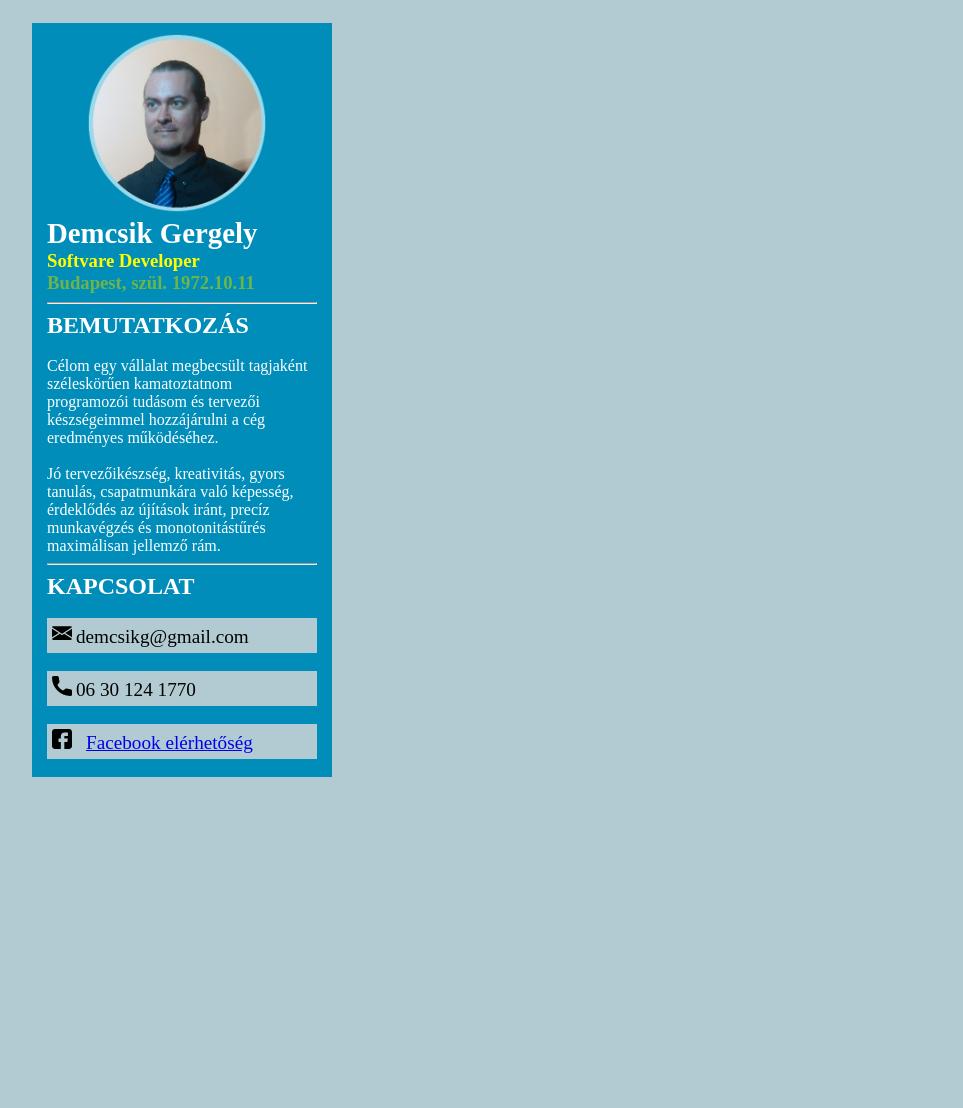
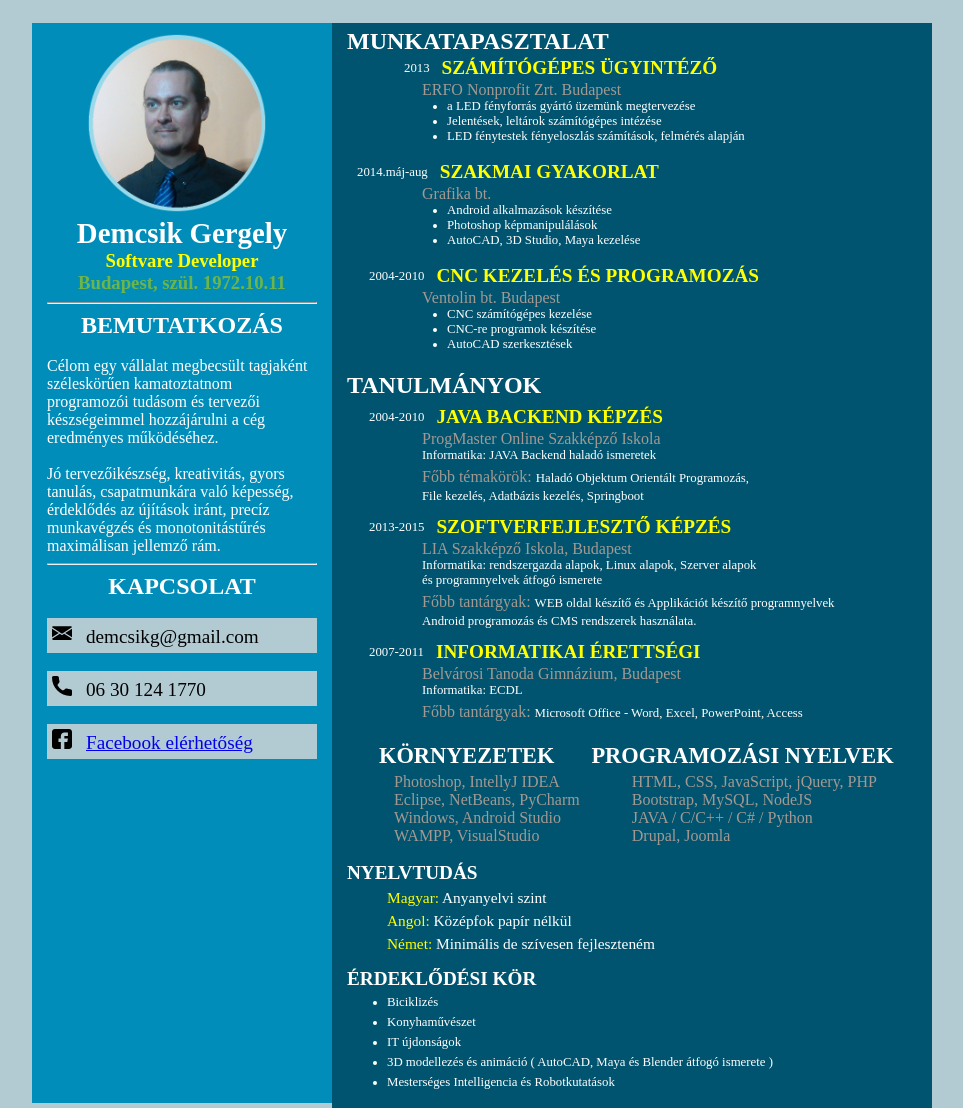
Before and after one commit to Demcsikgeri/oneletrajz, a plain HTML site: page index.html in a window 1280 px wide. Shown: the top 1108 px of the page, without its empty margins (26-989 px from the left). Before the commit the page ends 800 px from the top, so only its background shows below. Drawn offline with Linux system fonts and the light colour scheme.

Commit message:
Final changes HTML

```diff
--- a/index.html
+++ b/index.html
@@ -9,11 +9,11 @@
       <aside>
         <div class="in">
           <img class="img" src="img/CV Portré.png" alt="Portré képem" width="180" height="180">
-          <h1 class="whi big"><b>Demcsik Gergely</b></h1>
-          <h3 class="yel">Softvare Developer</h3>
-          <h3 class="grn">Budapest, szül. 1972.10.11</h3>
+          <h1 class="whi big mid"><b>Demcsik Gergely</b></h1>
+          <h3 class="yel mid">Softvare Developer</h3>
+          <h3 class="grn mid">Budapest, szül. 1972.10.11</h3>
           <hr>
-          <h1 class="whi">BEMUTATKOZÁS</h1><br>
+          <h1 class="whi mid">BEMUTATKOZÁS</h1><br>
           <p class="whi">Célom egy vállalat megbecsült tagjaként
             széleskörűen kamatoztatnom programozói tudásom és
             tervezői készségeimmel hozzájárulni
@@ -27,20 +27,143 @@
             monotonitástűrés maximálisan jellemző rám.
           </p>
           <hr>
-          <h1 class="whi">KAPCSOLAT</h1><br>
+          <h1 class="whi mid">KAPCSOLAT</h1><br>
           <div class="box">
             <img src="img/email.svg" alt="" width="20" height="20">
-            <span>demcsikg@gmail.com</span>
+            <span class="move">demcsikg@gmail.com</span>
           </div><br>
           <div class="box">
             <img src="img/call.svg" alt="" width="20" height="20">
-            <span>06 30 124 1770</span>
+            <span class="move">06 30 124 1770</span>
           </div><br>
           <div class="box">
             <img src="img/facebook.svg" alt="" width="20" height="20">
             <a href="https://www.facebook.com/demcsik.gergely/">Facebook elérhetőség</a>
           </div><br>
+          <p style="color: #008db9; padding-bottom: 6px">
+            <br><br><br><br><br><br><br><br><br><br><br><br><br><br><br><br>
+          </p>
         </div>
       </aside>
+      <article>
+        <div class="in butt">
+          <h1 class="whi up">MUNKATAPASZTALAT</h1>
+          <div class="mov">
+            <table>
+              <tr>
+                <td class="whi lit">2013</td>
+                <td class="yel more"><b>SZÁMÍTÓGÉPES ÜGYINTÉZŐ</b></td>
+              </tr>
+            </table>
+            <p class="gry pull">ERFO Nonprofit Zrt. Budapest</p>
+            <ol class="whi mov lit butt">
+              <li>a LED fényforrás gyártó üzemünk megtervezése</li>
+              <li>Jelentések, leltárok számítógépes intézése</li>
+              <li>LED fénytestek fényeloszlás számítások, felmérés alapján</li>
+            </ol>
+          </div>
+          <table style="padding-left: 3px">
+            <td class="whi lit">
+              2014.máj-aug
+            </td>
+            <td class="yel more"><b>SZAKMAI GYAKORLAT</b></td>
+          </table>
+          <div style="margin-left: 50px">
+            <p class="gry pull">Grafika bt.</p>
+            <ol class="whi mov lit butt">
+              <li>Android alkalmazások készítése</li>
+              <li>Photoshop képmanipulálások</li>
+              <li>AutoCAD, 3D Studio, Maya kezelése</li>
+            </ol>
+          </div>
+          <table style="padding-left: 15px">
+            <td class="whi lit">2004-2010</td>
+            <td class="yel more"><b>CNC KEZELÉS ÉS PROGRAMOZÁS</b></td>
+          </table>
+          <div style="margin-left: 50px">
+            <p class="gry pull">Ventolin bt. Budapest</p>
+            <ol class="whi mov lit butt">
+              <li>CNC számítógépes kezelése</li>
+              <li>CNC-re programok készítése</li>
+              <li>AutoCAD szerkesztések</li>
+            </ol>
+          </div>
+          <h1 class="whi up">TANULMÁNYOK</h1>
+          <table style="padding-left: 15px; padding-top: 5px">
+            <td class="whi lit">2004-2010</td>
+            <td class="yel more"><b>JAVA BACKEND KÉPZÉS</b></td>
+          </table>
+          <div style="margin-left: 50px">
+            <p class="gry pull">ProgMaster Online Szakképző Iskola</p>
+            <p class="whi pull but lit">Informatika: JAVA Backend haladó ismeretek</p>
+              <p class="gry pull">Főbb témakörök:
+              <span class="whi lit">Haladó Objektum Orientált Programozás, <br>File kezelés, Adatbázis kezelés, Springboot</span></p>
+          </div>
+          <table style="padding-left: 15px; padding-top: 10px">
+            <td class="whi lit">2013-2015</td>
+            <td class="yel more"><b>SZOFTVERFEJLESZTŐ KÉPZÉS</b></td>
+          </table>
+          <div style="margin-left: 50px">
+            <p class="gry pull">LIA Szakképző Iskola, Budapest</p>
+            <p class="whi pull but lit">Informatika: rendszergazda alapok, Linux alapok, Szerver alapok <br>és programnyelvek átfogó ismerete</p>
+              <p class="gry pull">Főbb tantárgyak:
+              <span class="whi lit">WEB oldal készítő és Applikációt készítő programnyelvek<br>Android programozás és CMS rendszerek használata.</span></p>
+          </div>
+          <table style="padding-left: 15px; padding-top: 10px">
+            <td class="whi lit">2007-2011</td>
+            <td class="yel more"><b>INFORMATIKAI ÉRETTSÉGI</b></td>
+          </table>
+          <div style="margin-left: 50px">
+            <p class="gry pull">Belvárosi Tanoda Gimnázium, Budapest</p>
+            <p class="whi pull but lit">Informatika: ECDL</p>
+              <p class="gry pull butt">Főbb tantárgyak:
+              <span class="whi lit">Microsoft Office - Word, Excel, PowerPoint, Access</span></p>
+          </div>
+          <table class="whi up pull">
+            <tr>
+              <td>
+                <h1 class="ave bac" style="margin: 0">KÖRNYEZETEK</h1>
+              </td>
+              <td>
+                <h1 class="ave" style="margin: 0">PROGRAMOZÁSI NYELVEK</h1>
+              </td>
+            </tr>
+          </table>
+          <table class="gry butt">
+            <tr>
+              <td>
+                <ul style="margin: 0">
+                  <li>Photoshop, IntellyJ IDEA</li>
+                  <li>Eclipse, NetBeans, PyCharm</li>
+                  <li>Windows, Android Studio</li>
+                  <li>WAMPP, VisualStudio</li>
+                </ul>
+              </td>
+              <td>
+                <ul style="margin: 0">
+                  <li>HTML, CSS, JavaScript, jQuery, PHP</li>
+                  <li>Bootstrap, MySQL, NodeJS</li>
+                  <li>JAVA / C/C++ / C# / Python</li>
+                  <li>Drupal, Joomla</li>
+                </ul>
+              </td>
+            </tr>
+          </table>
+          <h2 class="whi more">NYELVTUDÁS</h2>
+          <ul class="lit butt" style="margin: 0">
+            <li class="up"><span class="yel">Magyar: </span><span class="whi">Anyanyelvi szint</span></li>
+            <li class="up"><span class="yel">Angol: </span><span class="whi">Középfok papír nélkül</span></li>
+            <li class="up"><span class="yel">Német: </span><span class="whi">Minimális de szívesen fejleszteném</span></li>
+          </ul>
+          <h2 class="whi more">ÉRDEKLŐDÉSI KÖR</h2>
+          <ol class="lit butt" style="margin: 0">
+            <li class="whi up">Biciklizés</li>
+            <li class="whi up">Konyhaművészet</li>
+            <li class="whi up">IT újdonságok</li>
+            <li class="whi up">3D modellezés és animáció ( AutoCAD, Maya és Blender átfogó ismerete )</li>
+            <li class="whi up">Mesterséges Intelligencia és Robotkutatások</li>
+          </ol>
+        </div>
+      </article>
   </body>
 </html>
```
